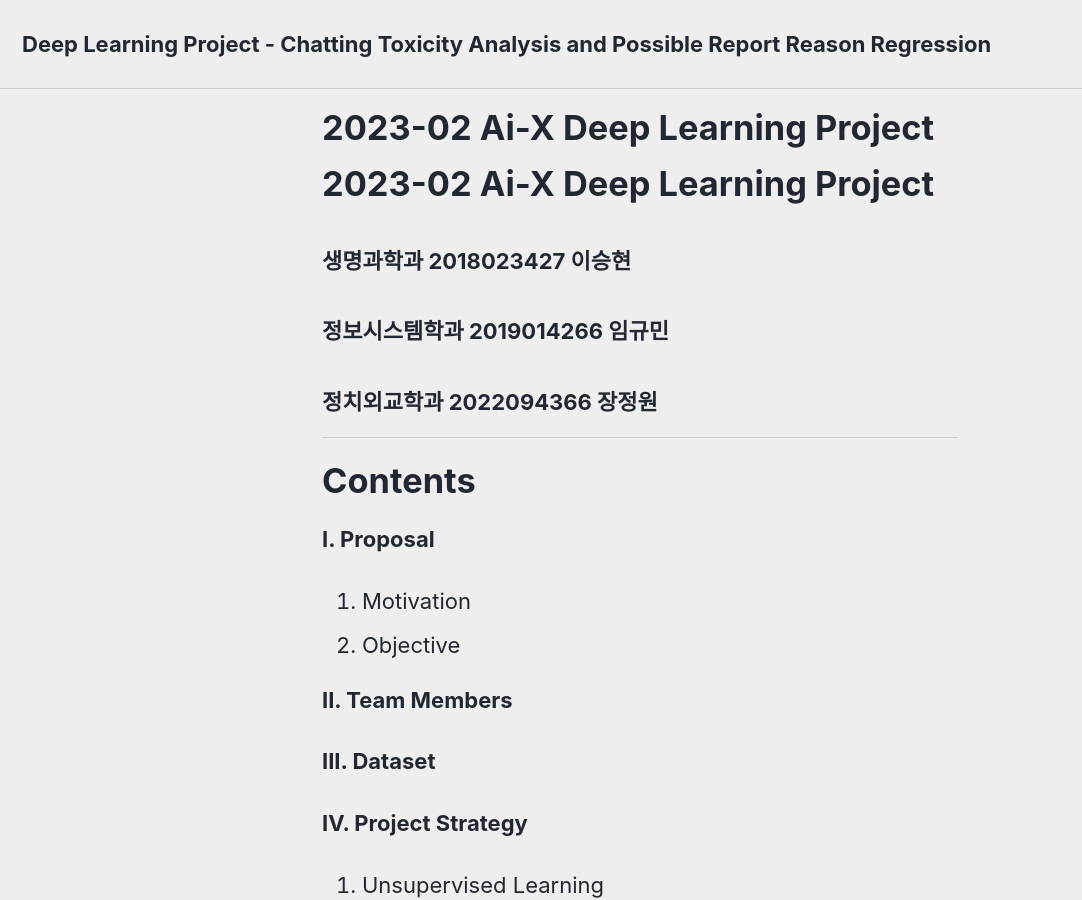
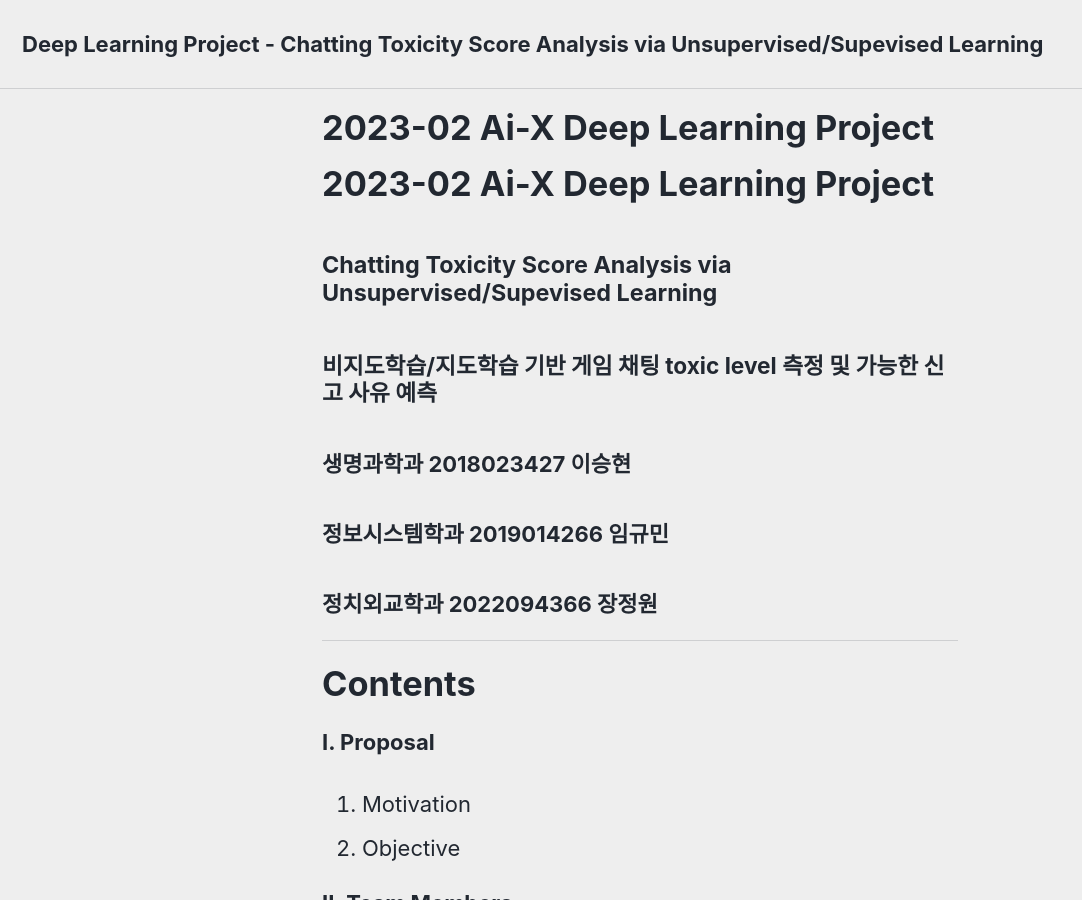
Before and after one commit to KyumKyum/gamechatban.github.io, a Jekyll site: the page built from index.md, in a window 1280 px wide and 900 px high. Shown: the whole window, without its empty margins (0-1082 px from the left). Built offline with Jekyll 4.4.1, drawn with Linux system fonts in a browser that asks for light colours; cached includes are drawn as plain includes; our own code applies the rules of GitHub Pages for plain Markdown files; the list of posts is cut into pages by our own code.

```diff
--- a/_config.yml
+++ b/_config.yml
@@ -16,7 +16,7 @@
 
 # Site Settings
 locale                   : "ko-KR"
-title                    : "Deep Learning Project - Chatting Toxicity Analysis and Possible Report Reason Regression"
+title                    : "Deep Learning Project - Chatting Toxicity Score Analysis via Unsupervised/Supevised Learning"
 title_separator          : "&#124;"
 subtitle                 : # site tagline that appears below site title in masthead
 name                     : "2023 DL Project"
--- a/index.md
+++ b/index.md
@@ -1,4 +1,8 @@
 # 2023-02 Ai-X Deep Learning Project
+
+#### Chatting Toxicity Score Analysis via Unsupervised/Supevised Learning
+
+##### 비지도학습/지도학습 기반 게임 채팅 toxic level 측정 및 가능한 신고 사유 예측
 
 ###### 생명과학과 2018023427 이승현
 
```
